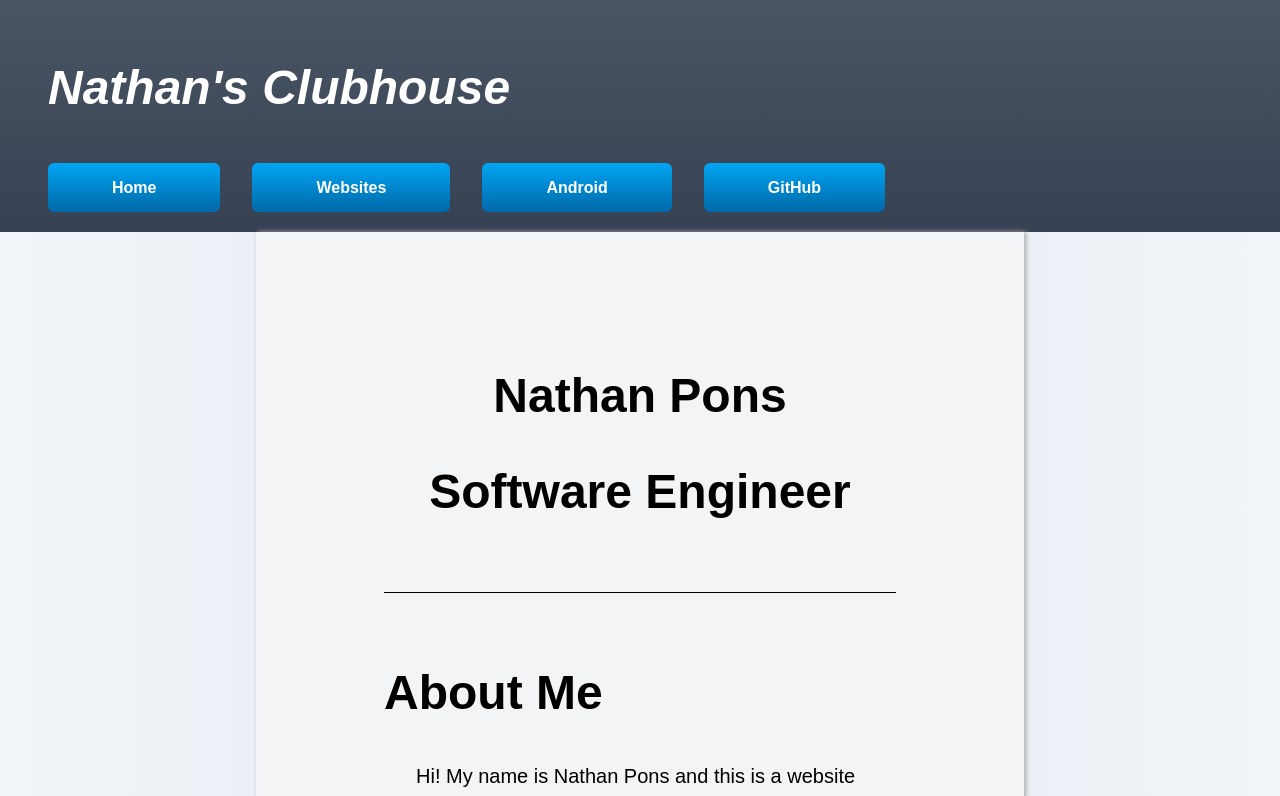
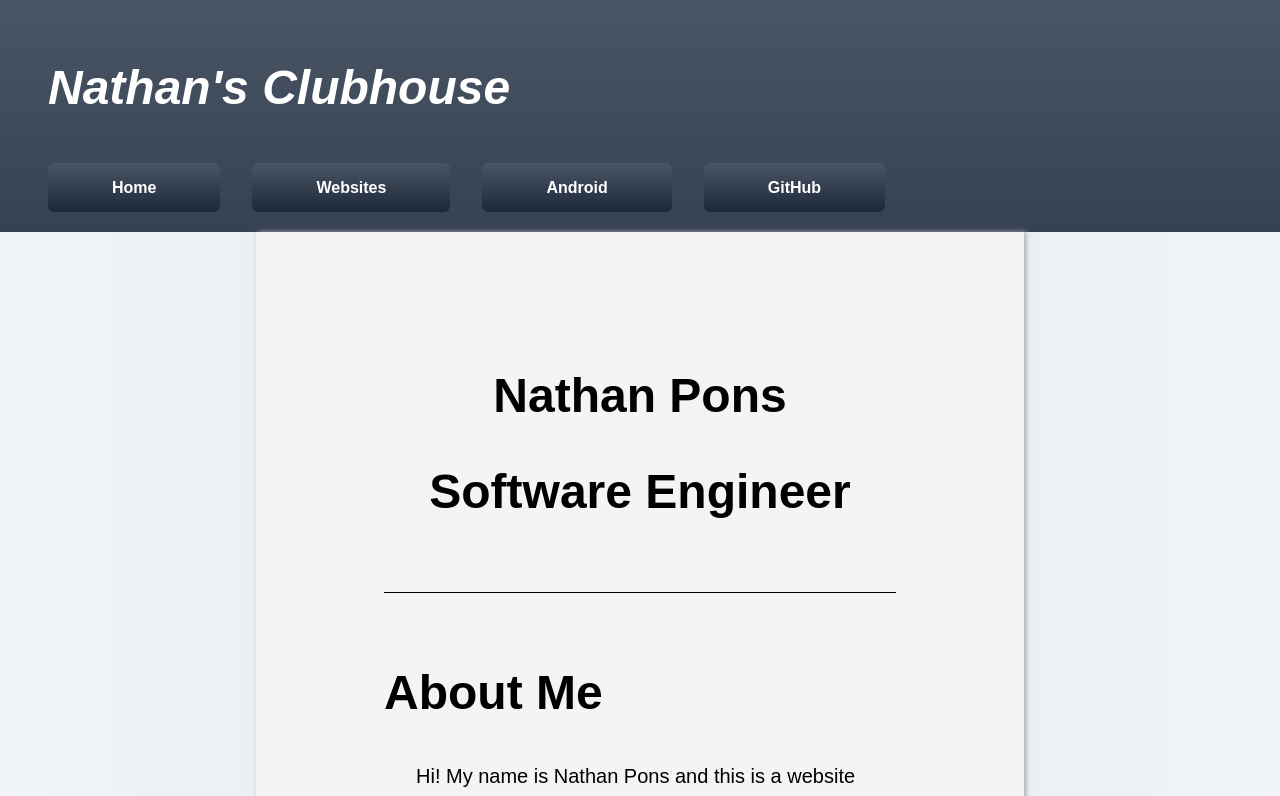
Before and after one commit to PapsBurr/resume-website, a Next.js app: page / in a window 1280 px wide. Shown: the top 796 px of the page. Built offline with nearby package versions, Linux system fonts and the light colour scheme.

Commit message:
changes button design

```diff
--- a/src/app/layout.js
+++ b/src/app/layout.js
@@ -30,23 +30,23 @@ function Header() {
           <div>
             <Link
             href="/"
-            className="bg-linear-to-b from-sky-500 to-sky-700 hover:from-sky-300 to hover:sky-500 active:from-sky-900 active:to-sky-800 text-white font-bold p-4 mx-4 px-16 rounded-md">Home</Link>
+            className="bg-linear-to-b from-gray-600 to-gray-800 hover:from-gray-300 to hover:gray-600 active:gray-sky-900 active:to-gray-800 text-white font-bold p-4 mx-4 px-16 rounded-md">Home</Link>
           </div>
           <div>
             <Link
             href="/websites"
-            className="bg-linear-to-b from-sky-500 to-sky-700 hover:from-sky-300 to hover:sky-500 active:from-sky-900 active:to-sky-800 text-white font-bold p-4 mx-4 px-16 rounded-md">Websites</Link>
+            className="bg-linear-to-b from-gray-600 to-gray-800 hover:from-gray-300 to hover:gray-600 active:gray-sky-900 active:to-gray-800 text-white font-bold p-4 mx-4 px-16 rounded-md">Websites</Link>
           </div>
           <div>
             <Link
             href="/android"
-            className="bg-linear-to-b from-sky-500 to-sky-700 hover:from-sky-300 to hover:sky-500 active:from-sky-900 active:to-sky-800 text-white font-bold p-4 mx-4 px-16 rounded-md">Android</Link>
+            className="bg-linear-to-b from-gray-600 to-gray-800 hover:from-gray-300 to hover:gray-600 active:gray-sky-900 active:to-gray-800 text-white font-bold p-4 mx-4 px-16 rounded-md">Android</Link>
           </div>
           <div>
             <a
             href="https://github.com/PapsBurr"
             target="_blank"
-            className="bg-linear-to-b from-sky-500 to-sky-700 hover:from-sky-300 to hover:sky-500 active:from-sky-900 active:to-sky-800 text-white font-bold p-4 mx-4 px-16 rounded-md">GitHub</a>
+            className="bg-linear-to-b from-gray-600 to-gray-800 hover:from-gray-300 to hover:gray-600 active:gray-sky-900 active:to-gray-800 text-white font-bold p-4 mx-4 px-16 rounded-md">GitHub</a>
           </div>
         </nav>
       </div>
```
